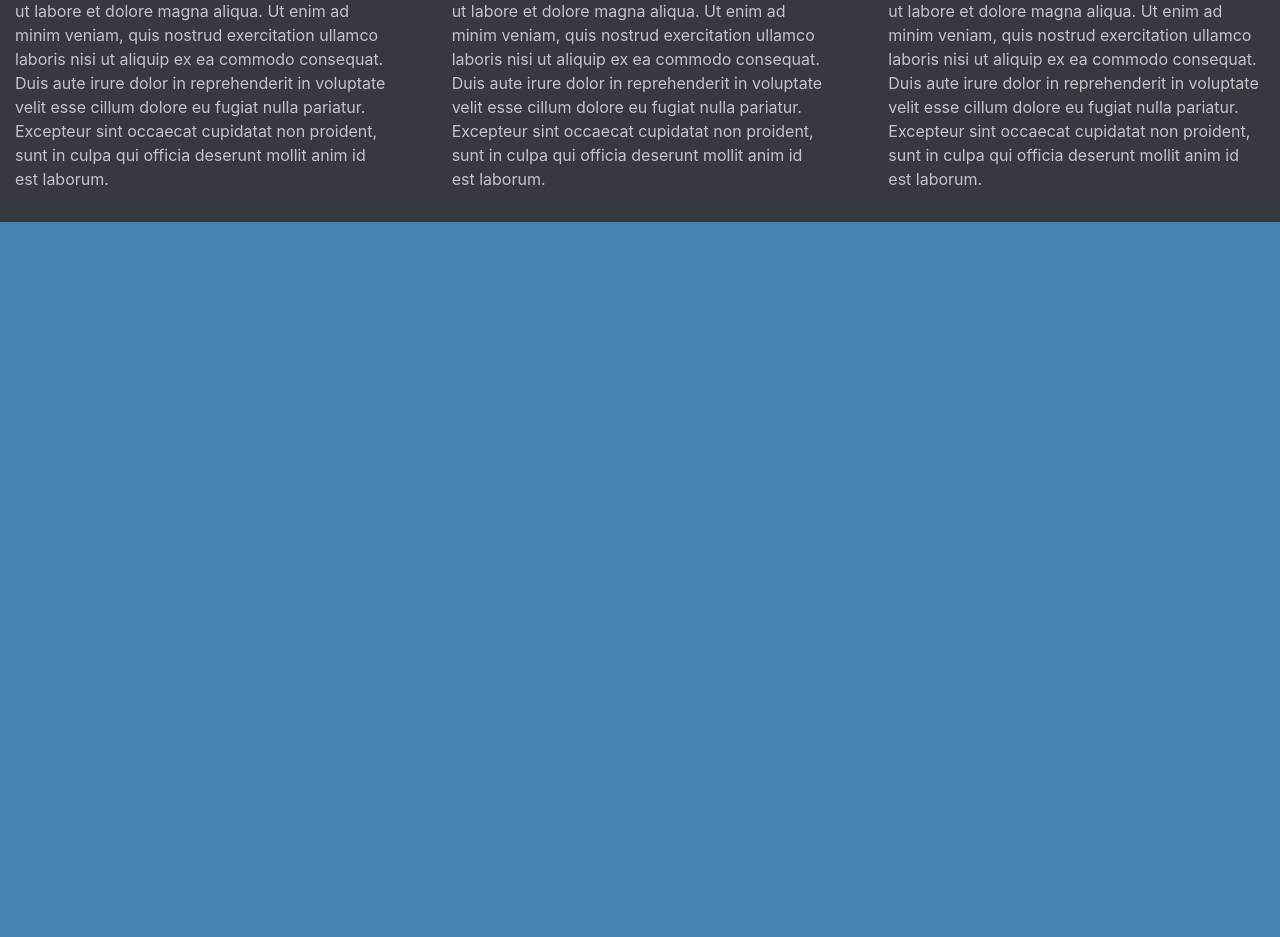
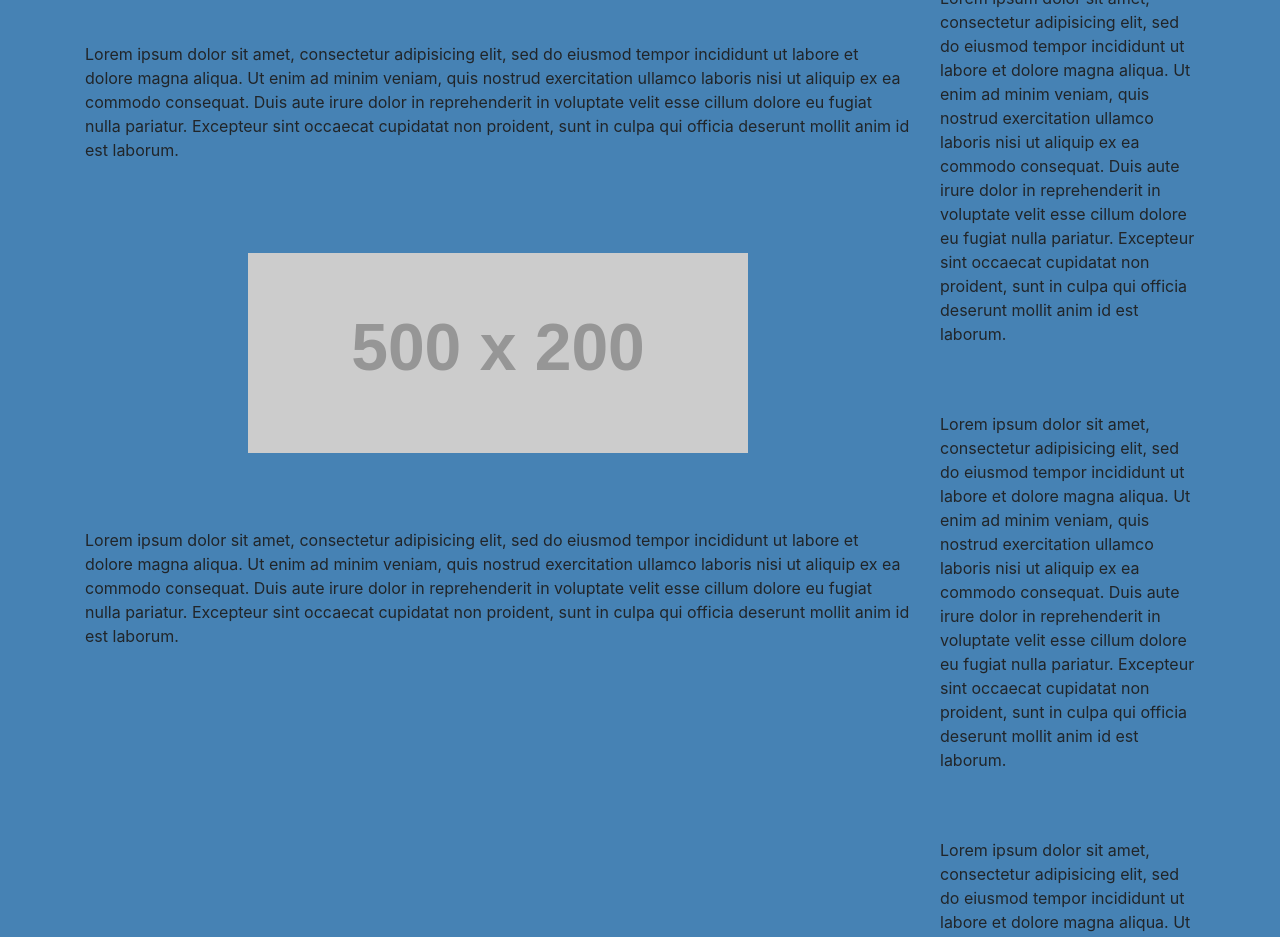
Before and after one commit to hbhowmick/bootstrap_layout, a plain HTML site: page html/about.html in a window 1280 px wide. Shown: the part 220-1157 px from the top of the page. Before the commit the page ends 800 px from the top, so only its background shows below. Drawn offline with nearby package versions, Linux system fonts and the light colour scheme; placeholder pictures from the web are drawn by us.

Commit message:
Finished content for about page

```diff
--- a/css/main.css
+++ b/css/main.css
@@ -6,6 +6,10 @@ body {
 
 .extra-margin-lg {
   margin-top: 100px;
+}
+
+.extra-margin-md {
+  margin-top: 50px;
 }
 
 .card {
--- a/html/about.html
+++ b/html/about.html
@@ -38,7 +38,50 @@
     </header>
 
     <main>
+      <div class="container">
+        <div class="row extra-margin-lg">
+          <div class="col-md-9">
+            <div class="row">
+              <div class="col-md-12">
+                <h1>Article Header</h1>
+              </div>
+            </div>
+            <div class="row extra-margin-md">
+              <div class="col-md-12">
+                <p>Lorem ipsum dolor sit amet, consectetur adipisicing elit, sed do eiusmod tempor incididunt ut labore et dolore magna aliqua. Ut enim ad minim veniam, quis nostrud exercitation ullamco laboris nisi ut aliquip ex ea commodo consequat. Duis aute irure dolor in reprehenderit in voluptate velit esse cillum dolore eu fugiat nulla pariatur. Excepteur sint occaecat cupidatat non proident, sunt in culpa qui officia deserunt mollit anim id est laborum.</p>
+              </div>
+            </div>
+            <div class="row extra-margin-md">
+              <div class="col-md-12">
+                <img class="center-img" src="http://placehold.it/500x200" alt="Placeholder Image">
+              </div>
+            </div>
+            <div class="row extra-margin-md">
+              <div class="col-md-12">
+                <p>Lorem ipsum dolor sit amet, consectetur adipisicing elit, sed do eiusmod tempor incididunt ut labore et dolore magna aliqua. Ut enim ad minim veniam, quis nostrud exercitation ullamco laboris nisi ut aliquip ex ea commodo consequat. Duis aute irure dolor in reprehenderit in voluptate velit esse cillum dolore eu fugiat nulla pariatur. Excepteur sint occaecat cupidatat non proident, sunt in culpa qui officia deserunt mollit anim id est laborum.</p>
+              </div>
+            </div>
+          </div> <!-- ends col 9 -->
 
+          <div class="col-md-3">
+            <div class="row extra-margin-md">
+              <div class="col-md-12">
+                <p>Lorem ipsum dolor sit amet, consectetur adipisicing elit, sed do eiusmod tempor incididunt ut labore et dolore magna aliqua. Ut enim ad minim veniam, quis nostrud exercitation ullamco laboris nisi ut aliquip ex ea commodo consequat. Duis aute irure dolor in reprehenderit in voluptate velit esse cillum dolore eu fugiat nulla pariatur. Excepteur sint occaecat cupidatat non proident, sunt in culpa qui officia deserunt mollit anim id est laborum.</p>
+              </div>
+            </div>
+            <div class="row extra-margin-md">
+              <div class="col-md-12">
+                <p>Lorem ipsum dolor sit amet, consectetur adipisicing elit, sed do eiusmod tempor incididunt ut labore et dolore magna aliqua. Ut enim ad minim veniam, quis nostrud exercitation ullamco laboris nisi ut aliquip ex ea commodo consequat. Duis aute irure dolor in reprehenderit in voluptate velit esse cillum dolore eu fugiat nulla pariatur. Excepteur sint occaecat cupidatat non proident, sunt in culpa qui officia deserunt mollit anim id est laborum.</p>
+              </div>
+            </div>
+            <div class="row extra-margin-md">
+              <div class="col-md-12">
+                <p>Lorem ipsum dolor sit amet, consectetur adipisicing elit, sed do eiusmod tempor incididunt ut labore et dolore magna aliqua. Ut enim ad minim veniam, quis nostrud exercitation ullamco laboris nisi ut aliquip ex ea commodo consequat. Duis aute irure dolor in reprehenderit in voluptate velit esse cillum dolore eu fugiat nulla pariatur. Excepteur sint occaecat cupidatat non proident, sunt in culpa qui officia deserunt mollit anim id est laborum.</p>
+              </div>
+            </div>
+          </div> <!-- ends col 3 -->
+        </div> <!-- ends row -->
+      </div> <!-- ends container -->
     </main>
 
     <footer class="extra-margin-lg">
```
